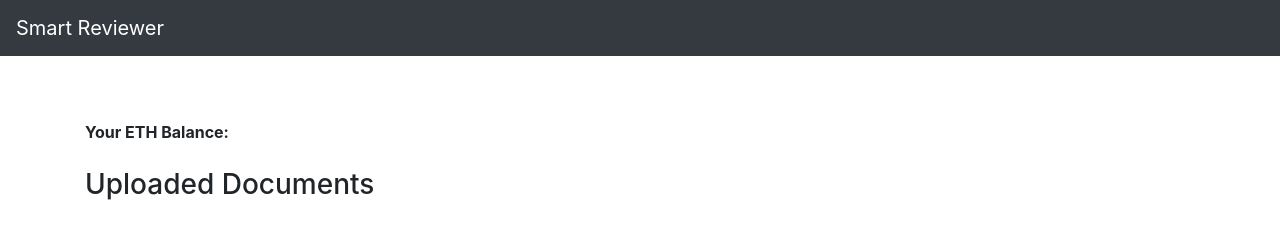
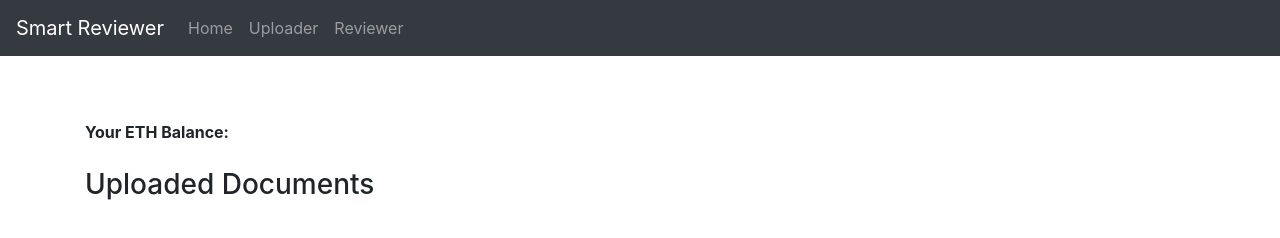
Before and after one commit to roninx991/smart-reviewing-system, a website: page app/reviewer.html in a window 1280 px wide. Shown: the top 238 px of the page. Drawn offline with nearby package versions, Linux system fonts and the light colour scheme; files that its build step writes are made by us from their sources; files whose address does not match are found by name.

Commit message:
Updates on frontend

```diff
--- a/app/reviewer.html
+++ b/app/reviewer.html
@@ -14,6 +14,23 @@
   <body>
 	<nav class="navbar navbar-expand-lg navbar-dark bg-dark">
 	  <a class="navbar-brand" href="#">Smart Reviewer</a>
+		<button class="navbar-toggler" type="button" data-toggle="collapse" data-target="#navbarSupportedContent" aria-controls="navbarSupportedContent" aria-expanded="false" aria-label="Toggle navigation">
+			<span class="navbar-toggler-icon"></span>
+		</button>
+
+		<div class="collapse navbar-collapse" id="navbarSupportedContent">
+		  <ul class="navbar-nav mr-auto">
+		    <li class="nav-item">
+		      <a class="nav-link" href="/" target="_blank">Home</a>
+		    </li>
+		    <li class="nav-item">
+		      <a class="nav-link" href="uploader.html" target="_blank">Uploader</a>
+		    </li>
+		    <li class="nav-item">
+		      <a class="nav-link" href="reviewer.html" target="_blank">Reviewer</a>
+		    </li>
+			</ul>
+		</div>
 	</nav>
 
 	<div class="container" style="margin-top:5%;">
--- a/app/styles/uploader.css
+++ b/app/styles/uploader.css
@@ -48,6 +48,9 @@ td {
 tr {
 	border-bottom: 1px solid #DDD;
 }
+#balance{
+ 	font-weight: bold;
+}
 
 #file-selected {
   color: #0056B3;
```
Also changed, not shown: app/index.html (+17 -0 lines), app/login.html (+17 -0 lines), app/uploader.html (+17 -0 lines).
